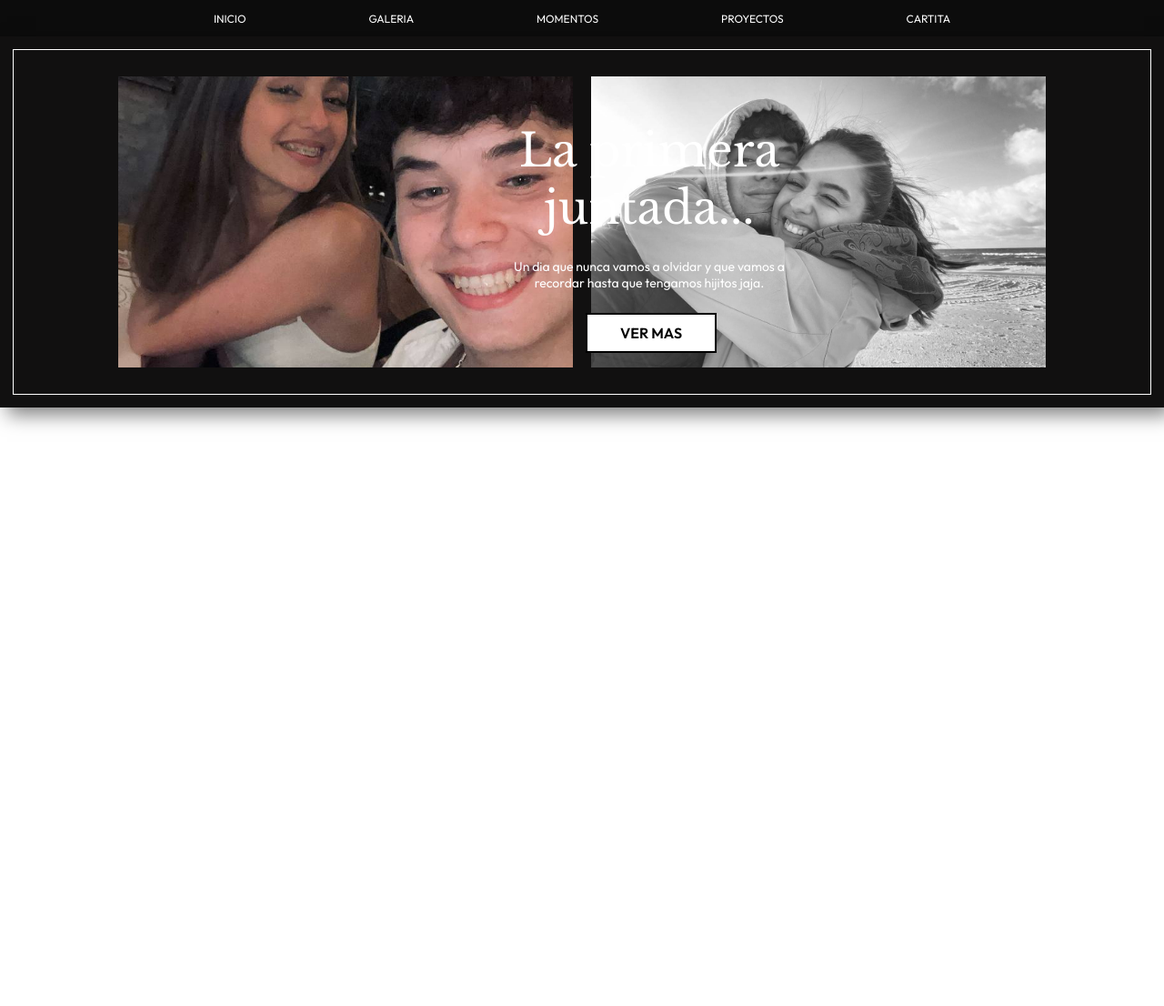
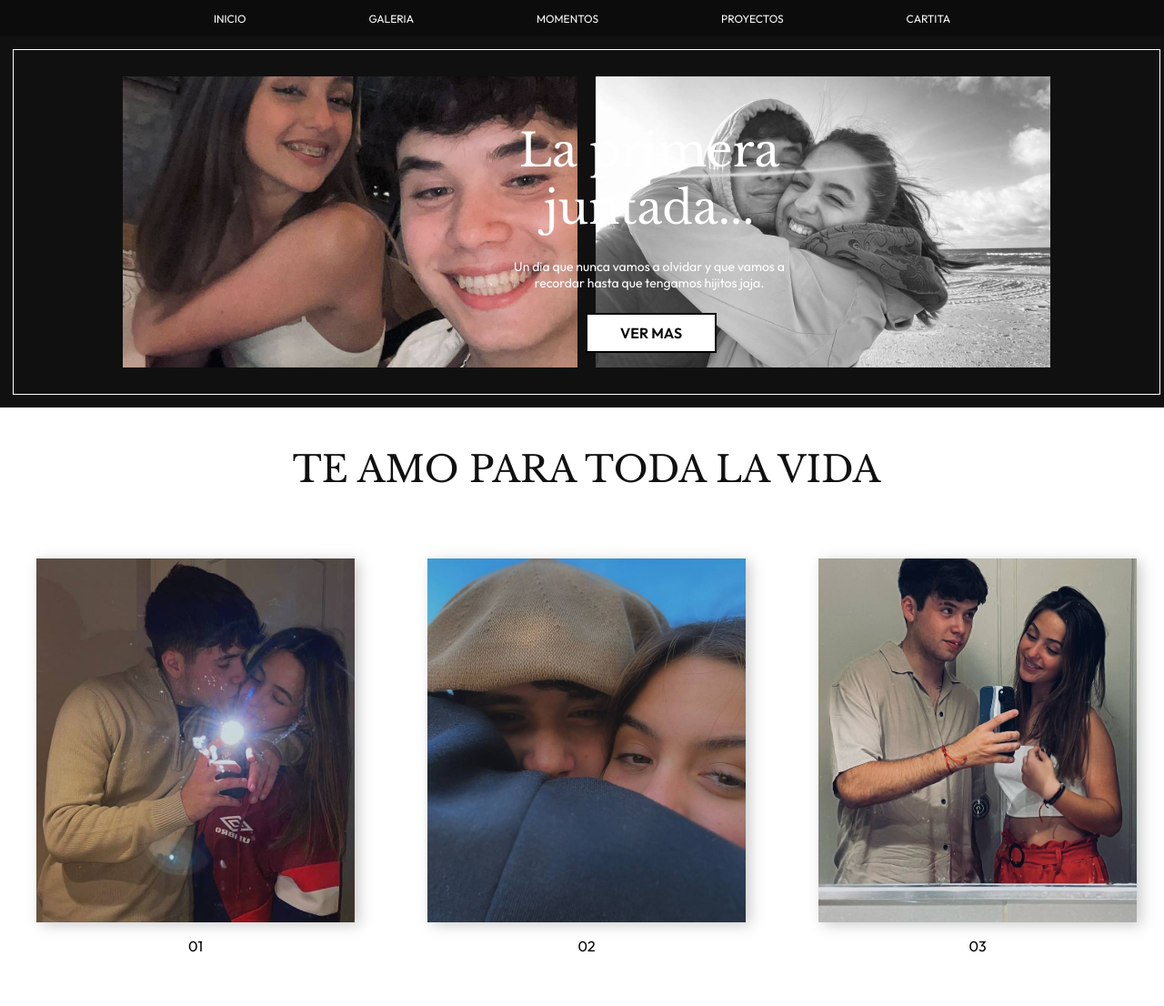
Before and after one commit to LucaRiver0n/MoriProyect, a website: page index.html in a window 1280 px wide. Shown: the whole page at 91% size. Before the commit the page ends 800 px from the top, so only its background shows below. Drawn offline with nearby package versions, Linux system fonts and the light colour scheme.

Commit message:
Cree la segunda parte del sitio que seria la galeria con 3 fotos

```diff
--- a/index.html
+++ b/index.html
@@ -7,8 +7,8 @@
     </head>
     <body>
         <header>
-                <a href="">INICIO</a>
-                <a href="">GALERIA</a>
+                <a href="#inicio">INICIO</a>
+                <a href="#fotosDeNosotros">GALERIA</a>
                 <a href="">MOMENTOS</a>
                 <a href="">PROYECTOS</a>
                 <a href="">CARTITA</a>
@@ -26,6 +26,28 @@
                     <a href="">VER MAS</a>
                 </div>
             </section>
+
+            <section id="fotosDeNosotros">
+                <div class="titulo-fotos">
+                    <h2>TE AMO PARA TODA LA VIDA</h2>
+                </div>
+                <div class="fotos">
+                    <div class="foto2 imagen">
+                        <img src="./src/foto2.jpeg" alt="">
+                        <p>01</p>
+                    </div>
+
+                    <div class="foto3 imagen">
+                        <img src="./src/foto3.jpeg" alt="">
+                        <p>02</p>
+                    </div>
+
+                    <div class="foto4 imagen">
+                        <img src="./src/foto4.jpeg" alt="">
+                        <p>03</p>
+                    </div>
+                </div>
+            </section>
         </main>
 
         <footer>
--- a/scss/general/reset.scss
+++ b/scss/general/reset.scss
@@ -1,4 +1,6 @@
 body{
+    display: flex;
     margin: 0;
     padding: 0;
+    flex-flow: column wrap;
 }
--- a/scss/index.scss
+++ b/scss/index.scss
@@ -1,12 +1,14 @@
 main{
     display: flex;
+    flex-direction: column;
+
     #inicio{
         display: flex;
         flex-flow: column wrap;
         background-color: rgb(17, 16, 16);
-        width: 100%;
+        width: 98,5%;
         border:rgb(17, 16, 16) 14px solid;
-        box-shadow: inset 0 0 0 1px rgb(255, 255, 255), 8px 8px 20px rgba(0,0,0,.5);
+        box-shadow: inset 0 0 0 1px rgb(255, 255, 255);
         .fotos-inicio{
             display: flex;
             flex-flow: row wrap;
@@ -77,4 +79,41 @@ main{
             }
         }
     }
+
+    // SEGUDNDA PARTE DE LA PAGINA ---------------
+
+    #fotosDeNosotros{
+        display: flex;
+        flex-flow: column wrap;
+        margin: 10px 0 0 0;
+        .titulo-fotos{
+            h2{
+                font-family: $primary-font;
+                font-weight: 300;
+                text-align: center;
+                align-items: center;
+                font-size: 40px;
+                color: rgb(17, 16, 16);
+            }
+        }
+        .fotos{
+            display: flex;
+            flex-direction: row;
+            margin: 40px 0;
+            justify-content: center;
+            img{
+                display: flex;
+                width: 350px;
+                height: 400px;
+                object-fit: cover;
+                margin: 0 40px;
+                box-shadow: 5px 3px 15px rgb(204, 204, 204);
+            }
+            p{
+                text-align: center;
+                font-family: $second-font;
+                font-weight: 400;
+            }
+        }
+    }
 }
```
Also changed, not shown: css/main.css, 1 other file.
